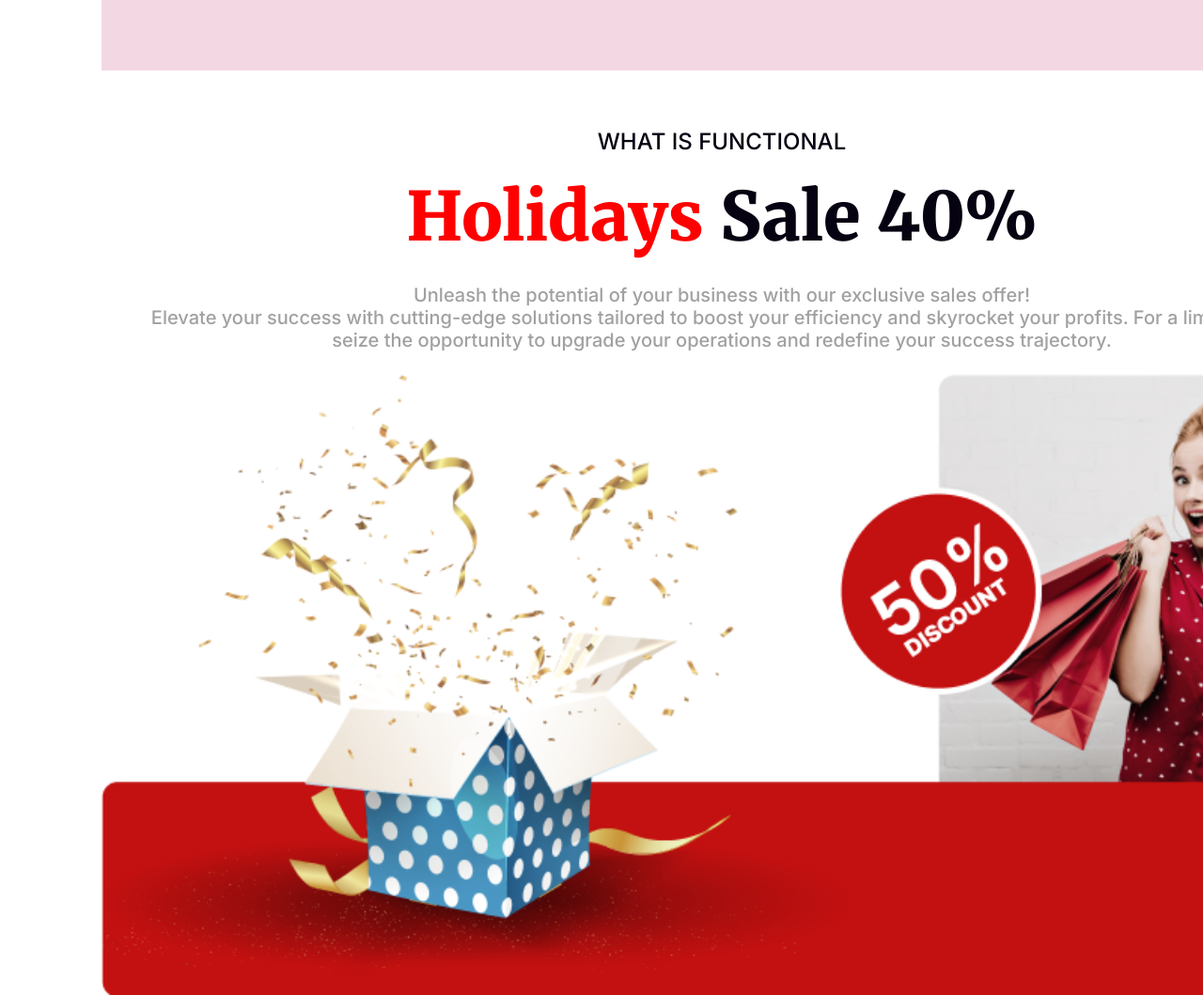
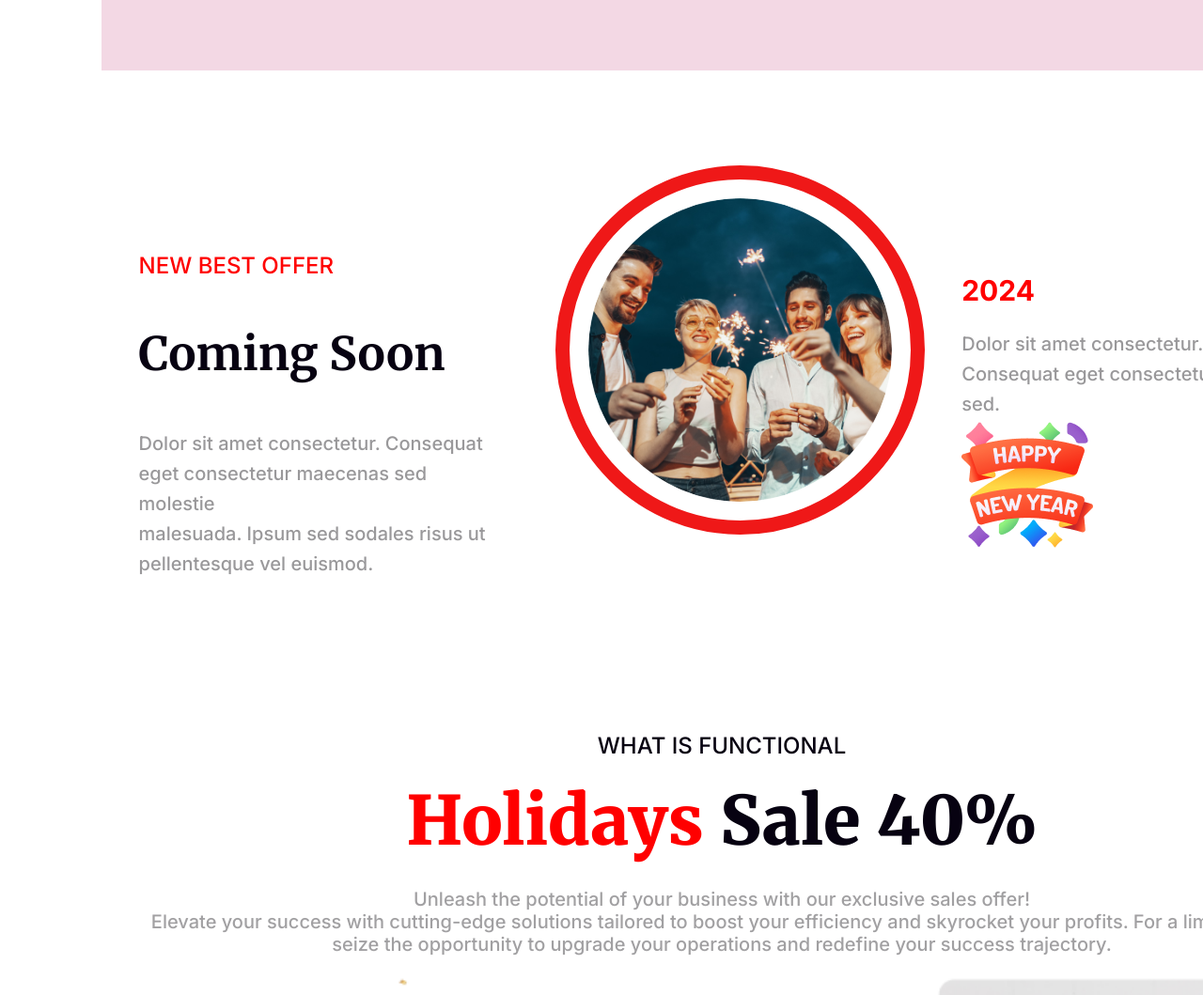
Before and after one commit to nahidforhad/First_Assignment, a plain HTML site: page index.html in a window 1280 px wide. Shown: the part 2820-3879 px from the top of the page at 94% size. Drawn offline with Linux system fonts and the light colour scheme.

Commit message:
edited and added some boxes

```diff
--- a/index.html
+++ b/index.html
@@ -51,6 +51,21 @@
                 </ul>
 
             </div>
+            <div class="extra">
+                <div class="extra1">
+                    <li class="li1">NEW BEST OFFER</li>
+                    <li class="li2"><h3>Coming Soon</h3></li>
+                    <li class="li3">Dolor sit amet consectetur. Consequat<br> eget consectetur maecenas sed molestie<br> malesuada. Ipsum sed sodales risus ut<br> pellentesque vel euismod. </li>
+                </div>
+                <div class="extra2">
+                    <img class="elipse" src="images/Ellipse 1.png" alt="">
+                </div>
+                <div class="extra1">
+                    <li class="li4"><h2>2024</h2></li>
+                    <li class="li3">Dolor sit amet consectetur.<br> Consequat eget consectetur maecenas sed.</li>
+                    <li><img src="images/Group 96.png" alt=""></li>
+                </div>
+            </div>
             <div class="sales-offer">
                 <h5 class="sales-title1">WHAT IS FUNCTIONAL</h5><br>
                 <h2 class="sales-title2"><span id="sales">Holidays</span> Sale 40%</h2>
@@ -58,7 +73,7 @@
                     Elevate your success with cutting-edge solutions tailored to boost your efficiency and skyrocket your profits. For a limited time,<br>
                     seize the opportunity to upgrade your operations and redefine your success trajectory.</p>
                     <div class="sales-image">
-                        <img src="images/Screenshot 2024-01-09 104700.png" alt="" width="1320px;">
+                        <img src="images/rectangle.png" alt="" width="1320px;">
                     </div>
 
             </div>
--- a/styles/style.css
+++ b/styles/style.css
@@ -291,6 +291,77 @@ button[type="submit"] {
     color: #fff;
     border: none;
 }
+/*style for extra*/
+.extra{
+    margin-top: 5%;
+    margin-left:50px;
+    margin-right: 140px;
+    background-color: #ffffff;
+    width: 1320px;
+    height: 582px;
+    display: flex;
+}
+.li1{
+    text-align: left;
+    color: #F00;
+    font-family: Inter;
+    font-size: 24px;
+    font-weight: 500;
+    margin-bottom: 0%;
+    padding-bottom: 0%;
+}
+.li2{
+    margin-top: 0%;
+    padding-top: 0%;
+    color: #070211;
+    font-size: 42px;
+    font-weight: 600;
+    text-align: left;
+}
+.li3{
+    margin-top: 0%;
+    padding-top: 0%;
+    color: rgba(85, 84, 87, 0.6);
+    font-family: Inter;
+    font-size: 20px;
+    font-weight: 400;
+    line-height: 32px;
+}
+.li4{
+    color: red;
+    font-family: Inter;
+    font-size: 20px;
+    font-weight: 400;
+    line-height: 32px;
+}
+.li5{
+
+}
+.extra1{
+    margin-top: 10%;
+    padding-left: 3%;
+}
+.extra2{
+    margin-top: 3%;
+    padding-left: 5%;
+}
+.elipse{
+    width: 393px;
+    height: 393px;
+    border-radius: 50%;
+    border: 15px solid #ef1818;
+    padding: 20px;
+    box-sizing: border-box;
+    display: flex;
+    justify-content: center;
+    align-items: center;
+}
+.elipse img{
+    width: 100%;
+    height: 100%;
+    border-radius: 50%;
+    object-fit: cover;
+}
 /*style for Sales offer*/
 .sales-offer{
     position: relative;
@@ -329,8 +400,8 @@ button[type="submit"] {
     font-size: 20px;
 }
 .sale-background{
-    position: relative; /* Make sure the position is set for the children's positioning */
-    width: 100%; /* Or any specific width */
+    position: relative;
+    width: 100%;
     height: auto;
 }
 .images-row{
```
Also changed, not shown: images/Ellipse 1.png (added), images/Group 96.png (added), images/rectangle.png (renamed from images/Screenshot 2024-01-09 104700.png).
